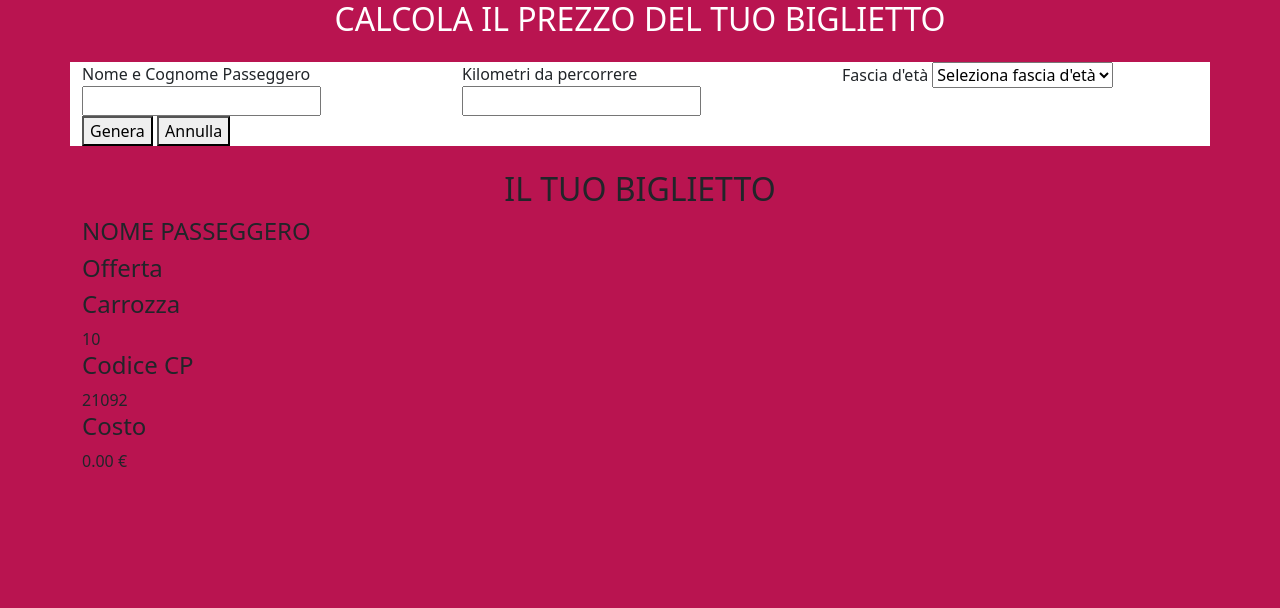
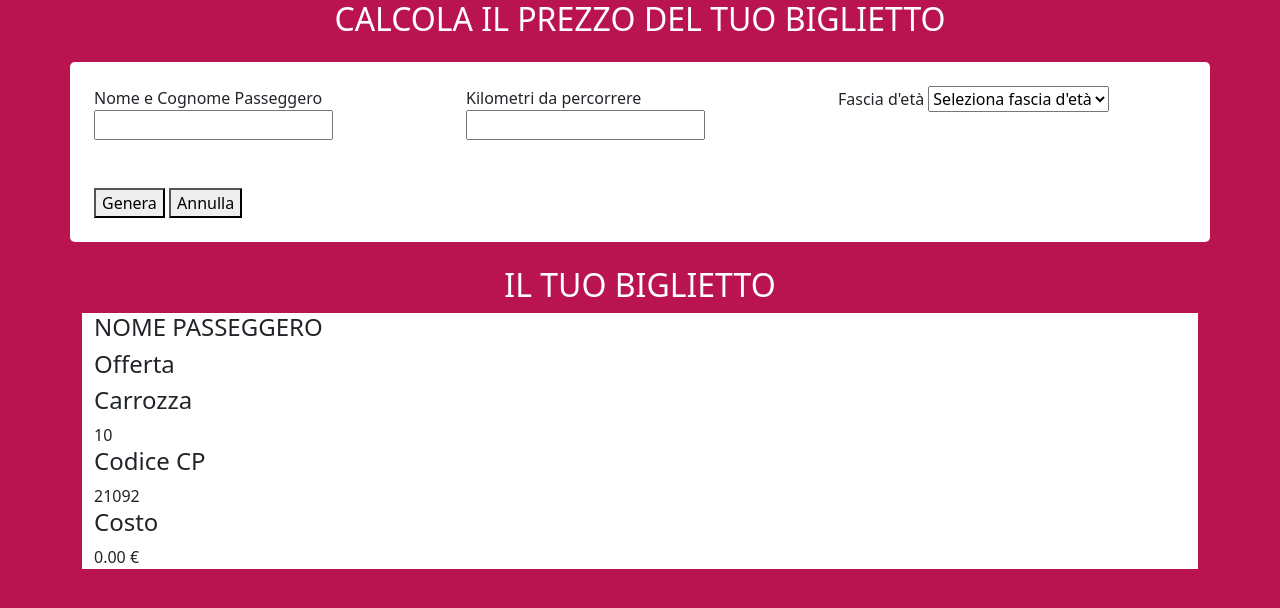
Before and after one commit to GRND0/js-biglietto-treno-form, a plain HTML site: page index.html in a window 1280 px wide. Both pictures are taken after a click on the button "Genera". Drawn offline with nearby package versions, Linux system fonts and the light colour scheme.

Commit message:
ulteriore bozza aspetto

```diff
--- a/index.html
+++ b/index.html
@@ -14,8 +14,8 @@
 
 <body>
     <h2 class="text-center text-white mb-4">CALCOLA IL PREZZO DEL TUO BIGLIETTO</h2>
-    <div class="container bg-white mb-4">
-        <div class="row">
+    <div class="container bg-white mb-4 p-4 rounded-3">
+        <div class="row mb-5">
             <div class="col-4">
                 <label for="nome-cognome">Nome e Cognome Passeggero</label>
                 <input type="text" id="nome-cognome" name="nome-cognome">
@@ -44,7 +44,8 @@
 
 
     <div id="campo-output" class="container d-none">
-        <h2 class="text-center">IL TUO BIGLIETTO</h2>
+        <h2 class="text-center text-white">IL TUO BIGLIETTO</h2>
+        <div class="container bg-white">
             <h4>NOME PASSEGGERO</h4>
             <h4 id="output-anagrafica"></h4>
             <h4>Offerta</h4>
@@ -56,6 +57,7 @@
             <h4>Costo</h4>
             <span id="costo"></span>
         </div>
+    </div>
 
 
     <script src="script/script.js"></script>
```
Lines whose indentation alone changed are shown as unchanged.
